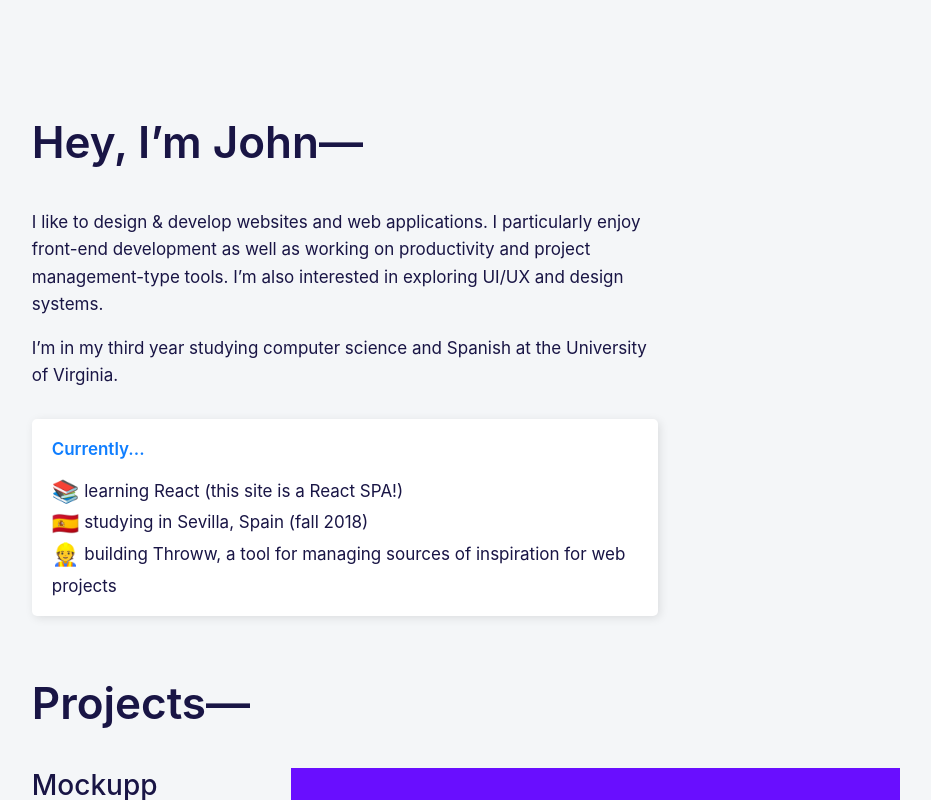
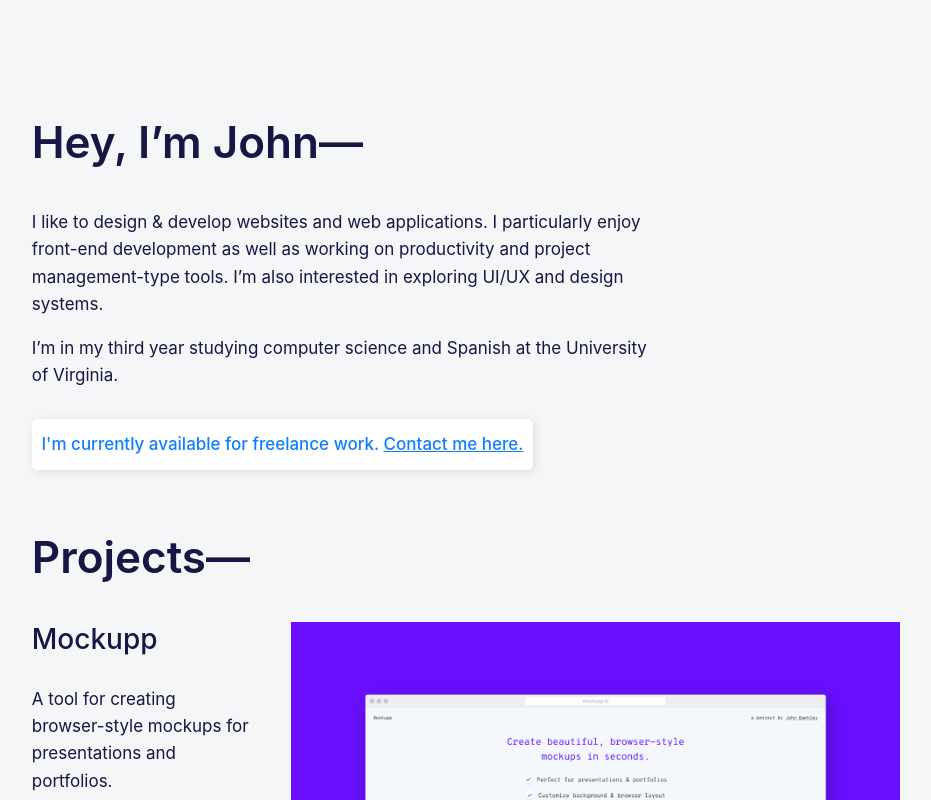
Before and after one commit to johnbarkley/personal, a React (Create React App) app: page / in a window 1280 px wide. Shown: the top 800 px of the page, without its empty margins (173-1104 px from the left). Built offline with nearby package versions, Linux system fonts and the light colour scheme.

Commit message:
fix security v's

```diff
--- a/src/App.js
+++ b/src/App.js
@@ -2,7 +2,7 @@ import React, { Component } from 'react'
 import SectionHeader from './components/SectionHeader'
 import TextBlock from './components/TextBlock'
 import CurrentSection from './components/CurrentSection'
-import CurrentItem from './components/CurrentItem'
+// import CurrentItem from './components/CurrentItem'
 import Project from './components/Project'
 import Link from './components/Link'
 
@@ -21,11 +21,7 @@ class App extends Component {
                         <p>I’m in my third year studying computer science and Spanish at the University of Virginia.</p>
                     </TextBlock>
 
-                    <CurrentSection header='Currently...'>
-                        <CurrentItem emoji='📚' activity='learning React (this site is a React SPA!)' />
-                        <CurrentItem emoji='🇪🇸' activity='studying in Sevilla, Spain (fall 2018)' />
-                        <CurrentItem emoji='👷' activity='building Throww, a tool for managing sources of inspiration for web projects' />
-                    </CurrentSection>
+                    <CurrentSection />
                 </div>
 
                 <div className='all-projects'>
@@ -80,10 +76,10 @@ class App extends Component {
                 <div className='contact'>
                     <SectionHeader value={'Get in touch'} nontop />
 
-                    <Link dest='mailto:jgb2eb@virginia.edu' value='jgb2eb@virginia.edu' />
-                    <Link dest='https://github.com/johnbarkley' value='GitHub' newTab />
-                    <Link dest='https://linkedin.com/in/john-barkley19' value='LinkedIn' newTab />
-                    <Link dest={resume} value='Resume' newTab />
+                    <Link dest='mailto:johnbarkley19@gmail.com' value='Email' />
+                    <Link dest='https://github.com/johnbarkley' value='GitHub' />
+                    <Link dest='https://linkedin.com/in/john-barkley19' value='LinkedIn' />
+                    <Link dest={resume} value='Resume' />
                 </div>
             </div>
         )
--- a/src/components/CurrentSection.js
+++ b/src/components/CurrentSection.js
@@ -3,10 +3,10 @@ import React from 'react'
 const CurrentSection = props => {
     return (
         <div className='current-section'>
-            <h6>{props.header}</h6>
-            <ul>
+            <h6>I'm currently available for freelance work. <a href='mailto:johnbarkley19@gmail.com'>Contact me here.</a></h6>
+            {/*<ul>
                 {props.children}
-            </ul>
+            </ul>*/}
         </div>
     )
 }
--- a/src/components/Link.js
+++ b/src/components/Link.js
@@ -2,7 +2,7 @@ import React from 'react'
 
 const Link = props => {
     let mTop = 15
-    if(props.value === 'jgb2eb@virginia.edu') {
+    if(props.value === 'Email') {
         mTop = 20
     }
 
@@ -10,7 +10,7 @@ const Link = props => {
         <div
         className='link'
         style={{ marginTop: mTop }}>
-            <a href={props.dest} target='_blank'>{props.value}</a>
+            <a href={props.dest} target='_blank' rel='noopener noreferrer'>{props.value}</a>
         </div>
     )
 }
--- a/src/index.css
+++ b/src/index.css
@@ -32,7 +32,8 @@ body {
     color: #191545;
 }
 .current-section {
-    width: 100%;
+    width: 80%;
+    text-align: center;
     background-color: #fff;
     box-shadow: 2px 2px 10px rgba(0, 0, 0, 0.1);
     border-radius: 5px;
@@ -41,9 +42,13 @@ body {
 .current-section h6 {
     font-size: 17px;
     color: #0F7EFF;
-    font-weight: 600;
-    padding: 1.17em 0 .88em 1.17em;
+    font-weight: 500;
+    padding: 15px 0;
+    line-height: 120%;
     margin: 0;
+}
+.current-section a {
+    color: #0F7EFF;
 }
 .current-section ul {
     list-style-type: none;
@@ -56,6 +61,18 @@ body {
 .current-item .emoji {
     font-size: 22px;
     vertical-align: middle;
+}
+.current-item .open {
+    width: 60px;
+    text-align: center;
+    display: inline-block;
+    font-size: 17px;
+    color: #fff;
+    font-weight: 400;
+    margin: 0;
+    vertical-align: middle;
+    background-color: #41db55;
+    border-radius: 4px;
 }
 .current-item .activity {
     font-size: 17px;
```
Also changed, not shown: package.json (+13 -8 lines), 1 other file (tests, documents, lock files or other folders).
